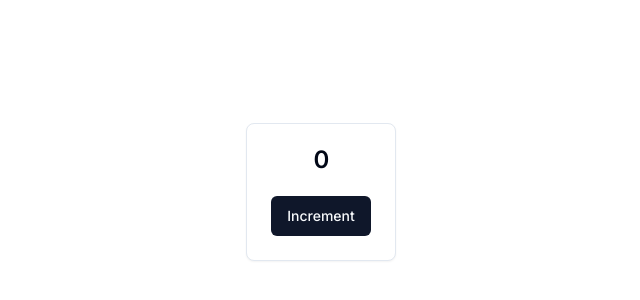
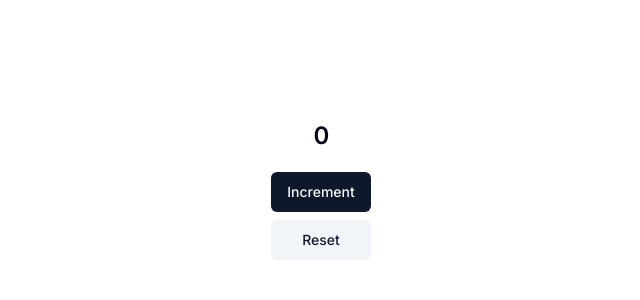
Before and after one commit to michaeleii/next-testing-demo, a Next.js app: page / in a window 1280 px wide. Shown: the part 208-508 px from the top of the page, without its empty margins (319-959 px from the left). Built offline with nearby package versions, Linux system fonts and the light colour scheme.

Commit message:
Update counter with initial count and reset button

```diff
--- a/src/components/counter.tsx
+++ b/src/components/counter.tsx
@@ -3,15 +3,23 @@ import { useState } from "react";
 import { Card, CardContent, CardHeader, CardTitle } from "./ui/card";
 import { Button } from "./ui/button";
 
-export default function Counter() {
-  const [count, setCount] = useState(0);
+export default function Counter({
+  initialCount = 0,
+}: {
+  initialCount?: number;
+}) {
+  const [count, setCount] = useState(initialCount);
+
   return (
-    <Card className="flex max-w-xs flex-col  items-center justify-center">
+    <Card className="flex flex-col  items-center justify-center border-none shadow-none">
       <CardHeader>
         <CardTitle>{count}</CardTitle>
       </CardHeader>
-      <CardContent>
+      <CardContent className="flex flex-col gap-2">
         <Button onClick={() => setCount(count + 1)}>Increment</Button>
+        <Button variant="secondary" onClick={() => setCount(initialCount)}>
+          Reset
+        </Button>
       </CardContent>
     </Card>
   );
```
